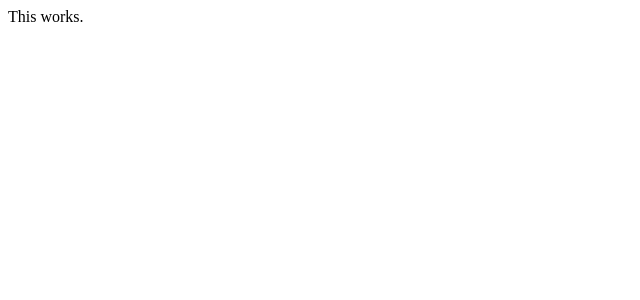
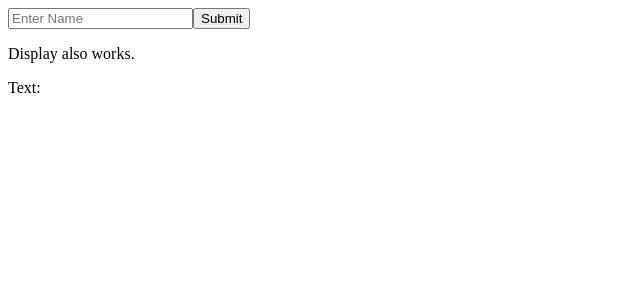
Before and after one commit to rtokala14/cv-project, a React (Create React App) app: page / in a window 1280 px wide. Shown: the top 300 px of the page, without its empty margins (0-640 px from the left). Built offline with nearby package versions, Linux system fonts and the light colour scheme.

Commit message:
Form submit to display works

```diff
--- a/src/components/App.js
+++ b/src/components/App.js
@@ -1,8 +1,30 @@
 import React, { Component } from "react";
+import Form from "./Form";
+import Display from "./Display";
 
 class App extends React.Component {
+  constructor(props) {
+    super(props);
+    this.state = {
+      try: "",
+    };
+
+    this.formSubmit = this.formSubmit.bind(this);
+  }
+
+  formSubmit = (name) => {
+    this.setState({
+      try: name,
+    });
+  };
+
   render() {
-    return <div>This works.</div>;
+    return (
+      <div>
+        <Form data="Test" onSubmit={this.formSubmit} />
+        <Display data={this.state} />
+      </div>
+    );
   }
 }
 
--- /dev/null
+++ b/src/components/Display.js
@@ -0,0 +1,18 @@
+import React, { Component } from "react";
+
+class Display extends React.Component {
+  constructor(props) {
+    super(props);
+  }
+
+  render() {
+    return (
+      <div>
+        <p>Display also works.</p>
+        <p>Text: {this.props.data.try}</p>
+      </div>
+    );
+  }
+}
+
+export default Display;
--- /dev/null
+++ b/src/components/Form.js
@@ -0,0 +1,45 @@
+import React, { Component } from "react";
+
+class Form extends React.Component {
+  constructor(props) {
+    super(props);
+    this.state = {
+      text: "",
+    };
+  }
+
+  handleChange = (e) => {
+    this.setState({
+      text: e.target.value,
+    });
+  };
+
+  handleSubmit = (e) => {
+    e.preventDefault();
+    let final = this.state.text;
+    this.props.onSubmit(final);
+    this.setState({
+      text: "",
+    });
+    const form = document.getElementById("inputForm");
+    form.reset();
+  };
+
+  render() {
+    return (
+      <div>
+        <form onSubmit={this.handleSubmit} id="inputForm">
+          <input
+            onChange={this.handleChange}
+            type="text"
+            placeholder="Enter Name"
+            required
+          ></input>
+          <button type="submit">Submit</button>
+        </form>
+      </div>
+    );
+  }
+}
+
+export default Form;
```
